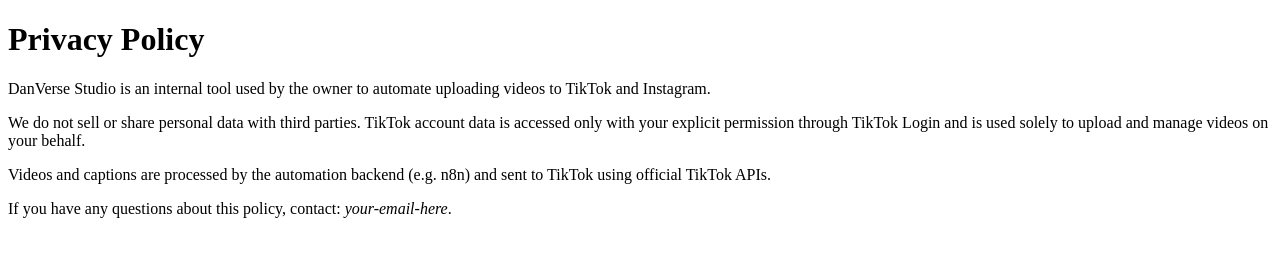
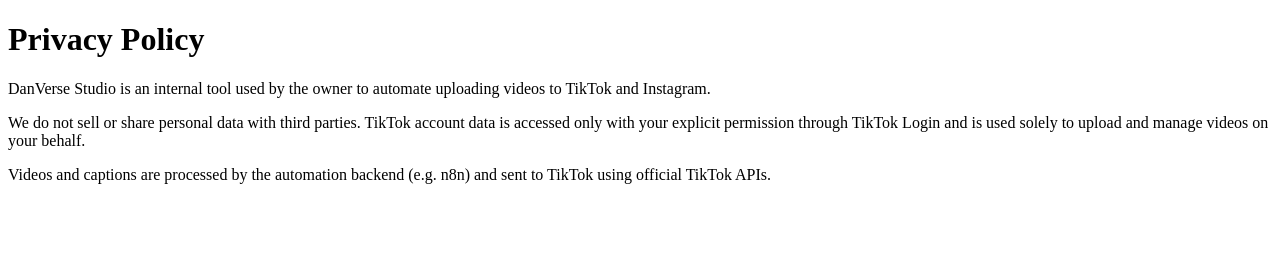
Before and after one commit to Dan1sh7/danverse, a plain HTML site: page privacy.html in a window 1280 px wide. Drawn offline with Linux system fonts and the light colour scheme.

Commit message:
Update privacy.html

```diff
--- a/privacy.html
+++ b/privacy.html
@@ -9,6 +9,5 @@
   <p>DanVerse Studio is an internal tool used by the owner to automate uploading videos to TikTok and Instagram.</p>
   <p>We do not sell or share personal data with third parties. TikTok account data is accessed only with your explicit permission through TikTok Login and is used solely to upload and manage videos on your behalf.</p>
   <p>Videos and captions are processed by the automation backend (e.g. n8n) and sent to TikTok using official TikTok APIs.</p>
-  <p>If you have any questions about this policy, contact: <em>your-email-here</em>.</p>
 </body>
 </html>
```
